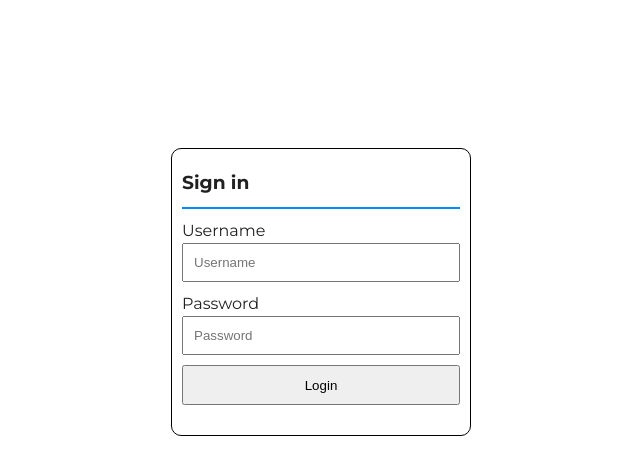
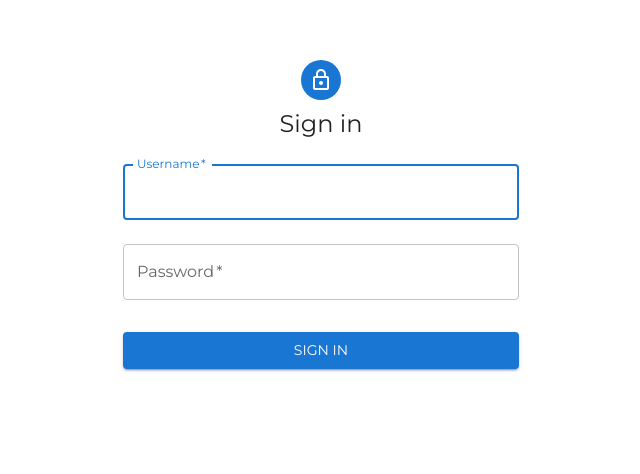
Before and after one commit to balazsvitus/online-shop-frontend, a React (Vite) app: page /login in a window 1280 px wide. Shown: the part 108-582 px from the top of the page, without its empty margins (319-959 px from the left). Built offline with nearby package versions, Linux system fonts and the light colour scheme.

Commit message:
Chapter 11: Login recreated in MUI

```diff
--- a/src/features/login/pages/Login.tsx
+++ b/src/features/login/pages/Login.tsx
@@ -1,4 +1,3 @@
-import styles from '../styles/Login.module.css';
 import { z } from 'zod';
 import { zodResolver } from '@hookform/resolvers/zod';
 import { SubmitHandler, useForm } from 'react-hook-form';
@@ -6,6 +5,15 @@ import { passwordSchemaCheck, usernameSchemaCheck } from '../../../lib/schemas';
 import { useLoginUserMutation } from '../api/loginApiSlice';
 import useAuthContext from '../../../hooks/useAuthContext';
 import { useEffect } from 'react';
+import {
+  Avatar,
+  Box,
+  Button,
+  Container,
+  TextField,
+  Typography,
+} from '@mui/material';
+import { LockOutlined } from '@mui/icons-material';
 
 const userSchema = z.object({
   username: usernameSchemaCheck,
@@ -39,44 +47,60 @@ export default function Login() {
   }, [loginData]);
 
   return (
-    <div className={styles.centerForm}>
-      <form className={styles.loginForm} onSubmit={handleSubmit(onSubmit)}>
-        <h3 className={styles.loginTitle}>Sign in</h3>
-        <div className="horizontal-divider" />
-        <div className={styles.formItem}>
-          <label htmlFor="username">Username</label>
-          <input
-            className={styles.loginInput}
-            type="text"
-            placeholder="Username"
+    <Container component="main" maxWidth="xs" sx={{ mt: 20 }}>
+      <Box
+        sx={{
+          marginTop: 8,
+          display: 'flex',
+          flexDirection: 'column',
+          alignItems: 'center',
+        }}
+      >
+        <Avatar sx={{ m: 1, bgcolor: 'primary.main' }}>
+          <LockOutlined />
+        </Avatar>
+        <Typography component="h1" variant="h5">
+          Sign in
+        </Typography>
+        <Box
+          component="form"
+          onSubmit={handleSubmit(onSubmit)}
+          noValidate
+          sx={{ mt: 1 }}
+        >
+          <TextField
+            margin="normal"
+            required
+            fullWidth
             id="username"
+            label="Username"
+            autoFocus
+            error={!!errors.username}
+            helperText={errors.username?.message}
             {...register('username')}
           />
-          {errors.username && (
-            <p className={styles.errorMessage}>{errors.username.message}</p>
-          )}
-        </div>
-        <div className={styles.formItem}>
-          <label htmlFor="password">Password</label>
-          <input
-            className={styles.loginInput}
+          <TextField
+            margin="normal"
+            required
+            fullWidth
+            label="Password"
             type="password"
-            placeholder="Password"
             id="password"
+            error={!!errors.password}
+            helperText={errors.password?.message}
             {...register('password')}
           />
-          {errors.password && (
-            <p className={styles.errorMessage}>{errors.password.message}</p>
-          )}
-        </div>
-        <button
-          className={styles.loginButton}
-          type="submit"
-          disabled={loginLoading}
-        >
-          Login
-        </button>
-      </form>
-    </div>
+          <Button
+            type="submit"
+            fullWidth
+            variant="contained"
+            sx={{ mt: 3, mb: 2 }}
+            disabled={loginLoading}
+          >
+            Sign In
+          </Button>
+        </Box>
+      </Box>
+    </Container>
   );
 }
--- a/src/features/login/styles/Login.module.css
+++ /dev/null
@@ -1,48 +0,0 @@
-.centerForm {
-  width: 100vw;
-  height: 100dvh;
-  display: flex;
-  justify-content: center;
-  align-items: center;
-}
-
-.loginForm {
-  border: 1px solid black;
-  width: fit-content;
-  height: fit-content;
-  display: flex;
-  flex-direction: column;
-  padding: 20px 10px 30px 10px;
-  border-radius: 10px;
-  width: 300px;
-}
-
-.loginTitle {
-  margin: 0;
-}
-
-.loginInput {
-  padding: 10px;
-  width: 100%;
-  box-sizing: border-box;
-}
-
-.loginButton {
-  height: 40px;
-  width: 100%;
-}
-
-.formItem {
-  display: flex;
-  flex-direction: column;
-  margin-bottom: 10px;
-}
-
-.errorMessage {
-  margin: 0;
-  font-size: 0.8rem;
-  color: crimson;
-  overflow: hidden;
-  white-space: wrap;
-  text-overflow: ellipsis;
-}
--- a/src/features/navbar/components/Navbar.tsx
+++ b/src/features/navbar/components/Navbar.tsx
@@ -76,7 +76,7 @@ export default function Navbar() {
             noWrap
             component="a"
             sx={{
-              mr: 2,
+              mr: 4,
               display: { xs: 'none', md: 'flex' },
               fontFamily: 'monospace',
               fontWeight: 700,
--- a/src/layouts/ProtectedLayout.tsx
+++ b/src/layouts/ProtectedLayout.tsx
@@ -4,14 +4,10 @@ import Navbar from '../features/navbar/components/Navbar';
 
 export default function ProtectedLayout() {
   const path = useLocation();
-  const { authData, clearAuthData } = useAuthContext();
+  const { authData } = useAuthContext();
 
   const loggedIn = authData.accessToken && authData.accessToken.length > 0;
   const loginPath = path.pathname.startsWith('/login');
-
-  const handleLogout = () => {
-    clearAuthData();
-  };
 
   return (
     <>
@@ -19,13 +15,6 @@ export default function ProtectedLayout() {
         <>
           {loggedIn ? (
             <div style={{ display: 'flex', flexDirection: 'column' }}>
-              {/* <div className="center-table-container">
-                <div className="logout-container">
-                  <button onClick={handleLogout}>
-                    Logout ({authData.username})
-                  </button>
-                </div>
-              </div> */}
               <Navbar />
               <Outlet />
             </div>
```
